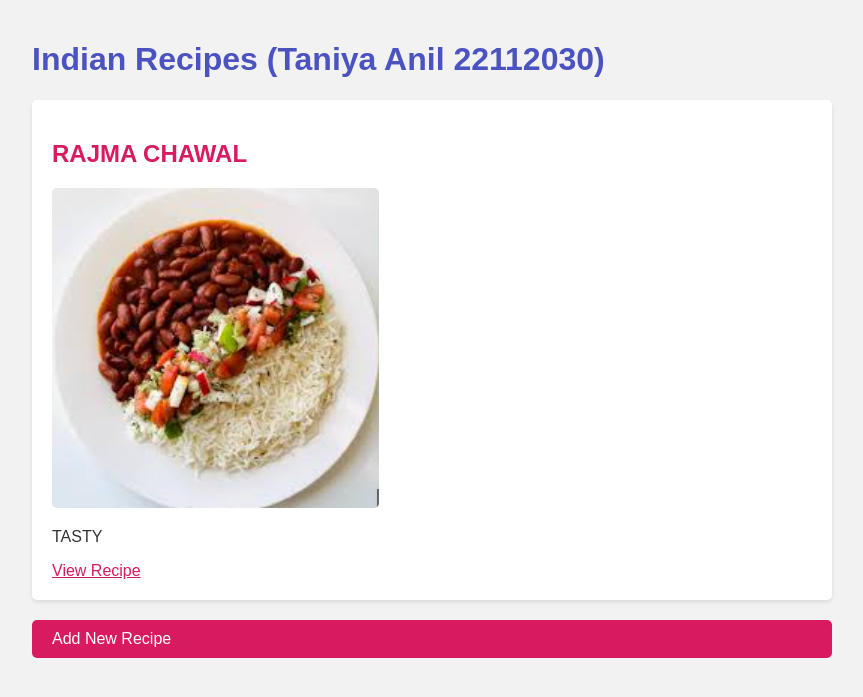
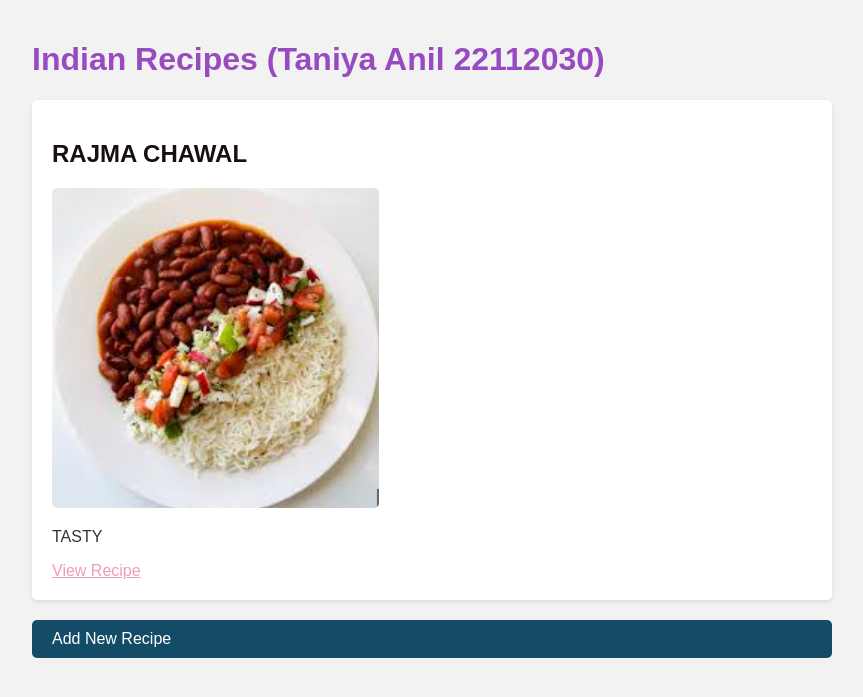
Before and after one commit to Taniyaanil/Recipe-Listing-App, a Django app: page / in a window 1280 px wide. Shown: the top 697 px of the page, without its empty margins (208-1071 px from the left). Run offline with Django 5.2, Linux system fonts and the light colour scheme; data comes from the database, SQL or seed files in the repository.

Commit message:
updated code

```diff
--- a/recipes/templates/recipes/recipe_list.html
+++ b/recipes/templates/recipes/recipe_list.html
@@ -24,7 +24,7 @@
             box-shadow: 0 2px 4px rgba(0, 0, 0, 0.1);
         }
         .recipe h2 {
-            color: #d81b60;
+            color: #180f13;
         }
         .recipe p {
             font-size: 16px;
@@ -35,7 +35,7 @@
         }
         .add-recipe {
             display: block;
-            background-color: #d81b60;
+            background-color: #144c68;
             color: #fff;
             text-decoration: none;
             padding: 10px 20px;
@@ -45,13 +45,13 @@
 </head>
 <body>
     <div class="container">
-        <h1 style="color: #4a53c0;">Indian Recipes (Taniya Anil 22112030)</h1>
+        <h1 style="color: #984bc1;">Indian Recipes (Taniya Anil 22112030)</h1>
         {% for recipe in recipes %}
             <div class="recipe">
                 <h2>{{ recipe.title }}</h2>
                 <img src="{{ recipe.image.url }}" alt="{{ recipe.title }}">
                 <p>{{ recipe.description }}</p>
-                <a href="{% url 'recipe_detail' recipe.pk %}" style="color: #d81b60;">View Recipe</a>
+                <a href="{% url 'recipe_detail' recipe.pk %}" style="color: #ef9bb9;">View Recipe</a>
             </div>
         {% endfor %}
         <a href="{% url 'recipe_create' %}" class="add-recipe">Add New Recipe</a>
```
